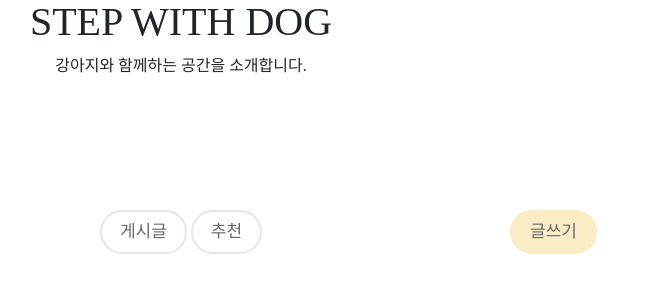
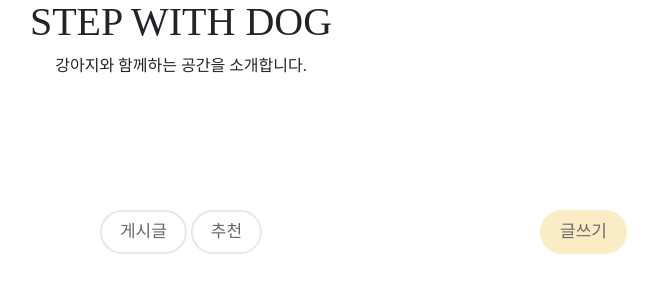
Before and after one commit to BreedingMe/StepWithDog, a Flask app: page / in a window 1280 px wide. Shown: the part 130-411 px from the top of the page, without its empty margins (459-1117 px from the left). Run offline with Flask 2, Linux system fonts and the light colour scheme; some libraries are stand-ins or nearby versions; some web fonts are replaced.

Commit message:
Fix: Update button

```diff
--- a/templates/index.html
+++ b/templates/index.html
@@ -41,7 +41,7 @@
 
         .float-right {
             position: absolute;
-            right: calc(15% + 30px);
+            right: 15%;
         }
 
         .button {
```
